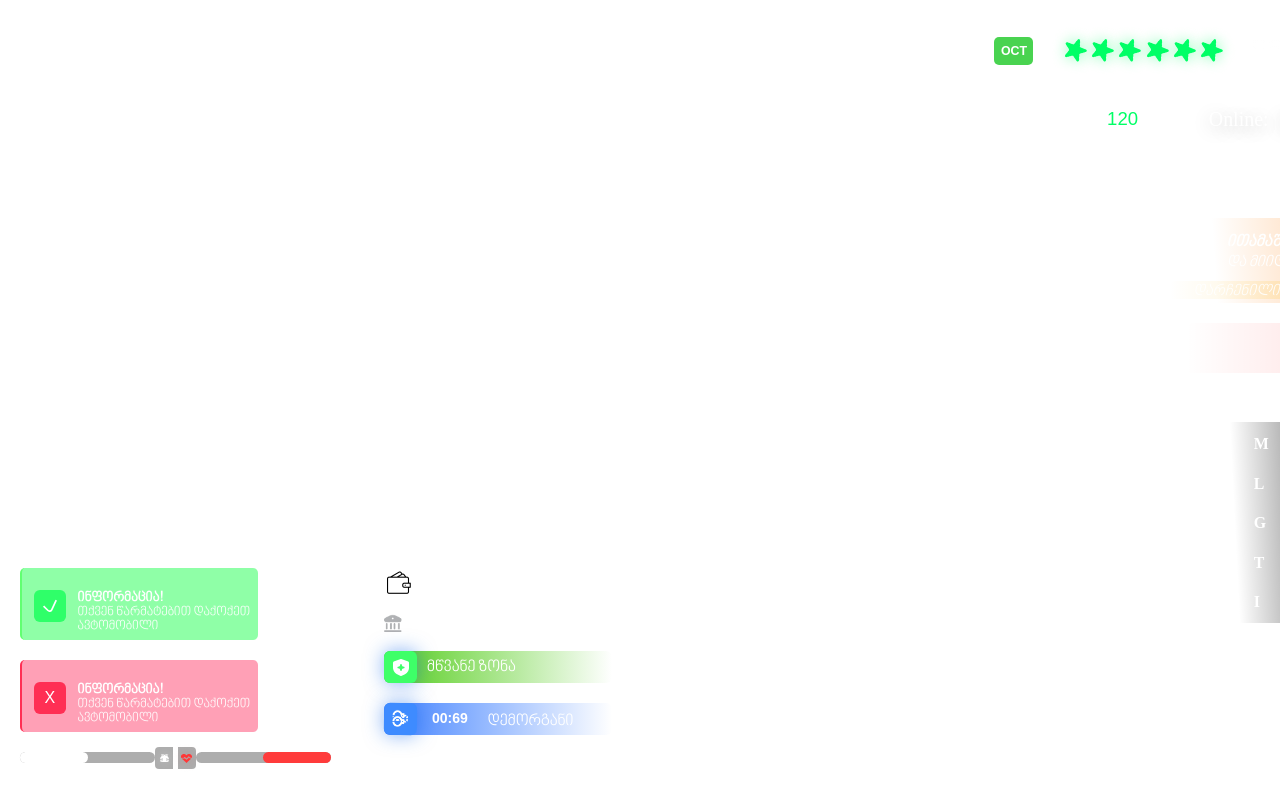
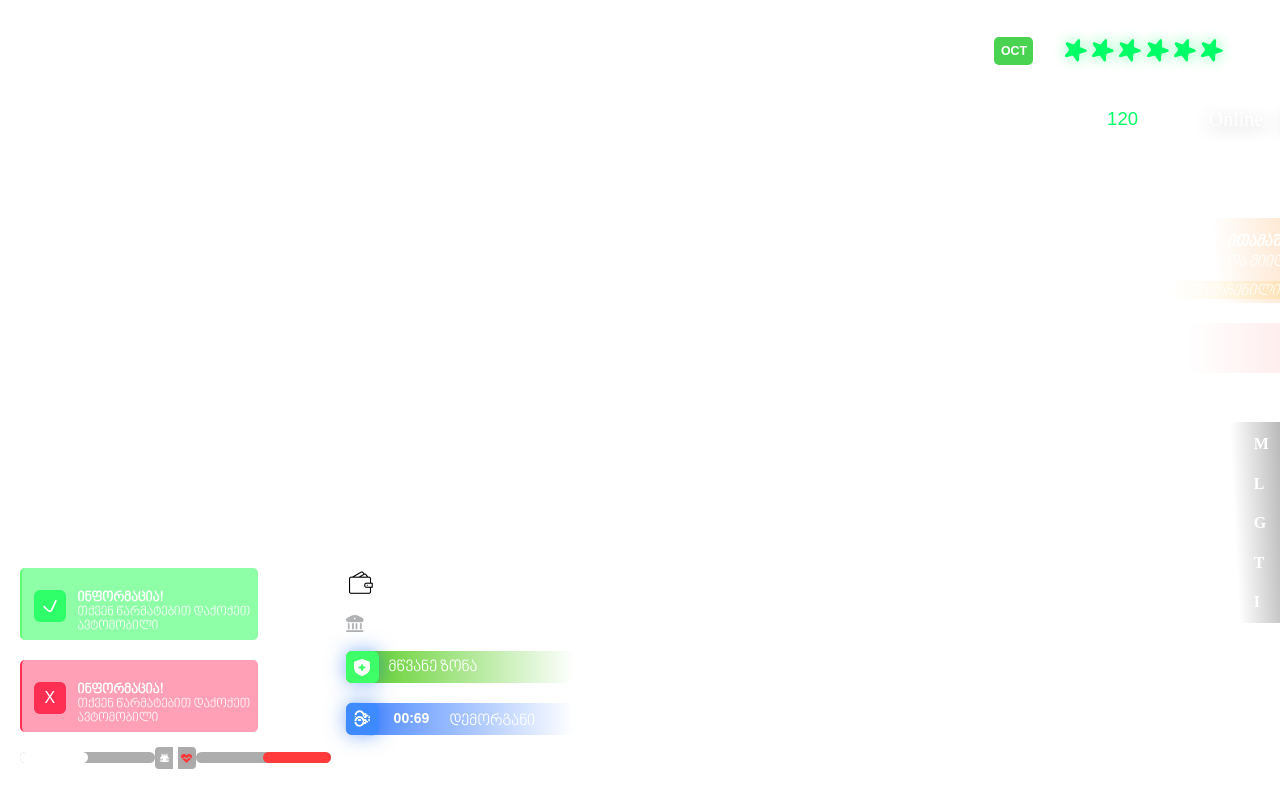
Before and after one commit to Kryzexx/hud, a plain HTML site: page index.html in a window 1280 px wide. Shown: the top 800 px of the page. Drawn offline with Linux system fonts and the light colour scheme.

Commit message:
Update style.css

```diff
--- a/style.css
+++ b/style.css
@@ -671,7 +671,7 @@ body {
     height: 220px;
     position: absolute;
     bottom: 25px;
-    left: 30%;
+    left: 27%;
 }
 
 .cash {
```
